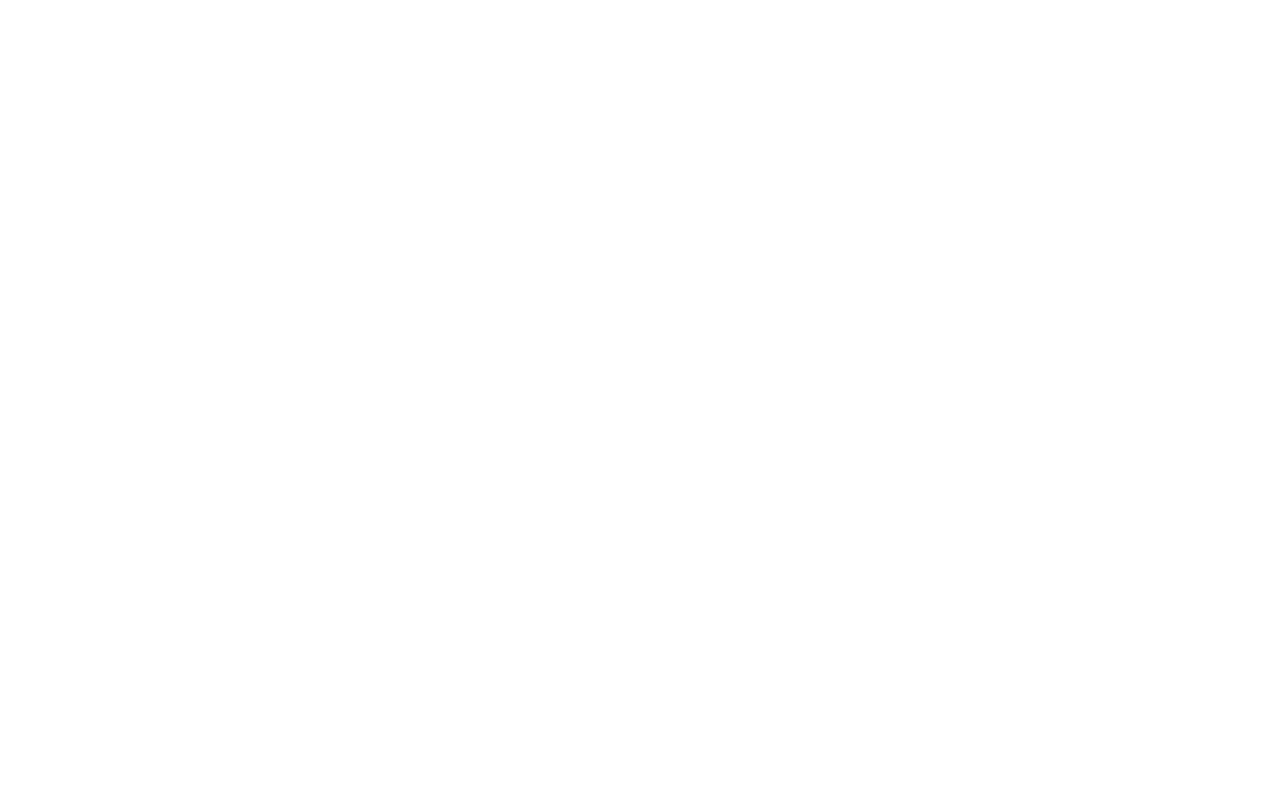
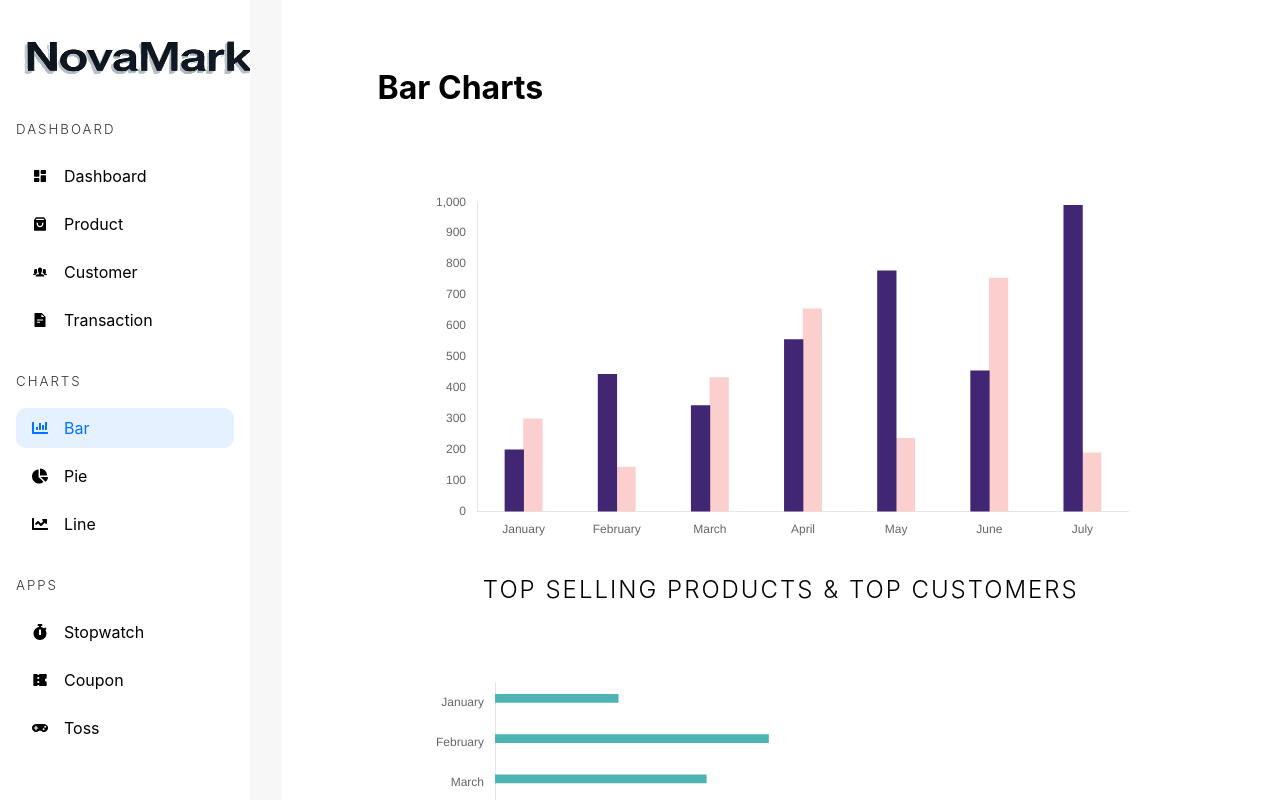
Before and after one commit to Sanskar-12/Most-Scalable-Ecommerce-Platform, a React (Vite) app in the folder admin-dashboard/: page /admin/chart/bar in a window 1280 px wide. Before the commit this address had no page. Built offline with nearby package versions, Linux system fonts and the light colour scheme.

Commit message:
bar charts done

```diff
--- a/admin-dashboard/src/App.tsx
+++ b/admin-dashboard/src/App.tsx
@@ -1,15 +1,22 @@
 import { BrowserRouter as Router, Routes, Route } from "react-router-dom";
 import { lazy, Suspense } from "react";
 import Loader from "./components/Loader";
-import CreateProduct from "./pages/management/Create-Product";
-import ProductManagement from "./pages/management/Product-Management";
-import TransactionManagement from "./pages/management/Transaction-Management";
 
 // Code splitting
 const Dashboard = lazy(() => import("./pages/Dashboard"));
 const Products = lazy(() => import("./pages/Products"));
 const Transactions = lazy(() => import("./pages/Transactions"));
 const Customers = lazy(() => import("./pages/Customers"));
+const CreateProduct = lazy(() => import("./pages/management/Create-Product"));
+const ProductManagement = lazy(
+  () => import("./pages/management/Product-Management")
+);
+const TransactionManagement = lazy(
+  () => import("./pages/management/Transaction-Management")
+);
+const BarCharts = lazy(() => import("./pages/charts/BarCharts"));
+const PieCharts = lazy(() => import("./pages/charts/PieCharts"));
+const LineCharts = lazy(() => import("./pages/charts/LineCharts"));
 
 const App = () => {
   return (
@@ -23,6 +30,9 @@
           <Route path="/admin/transaction" element={<Transactions />} />
 
           {/* Charts */}
+          <Route path="/admin/chart/bar" element={<BarCharts />} />
+          <Route path="/admin/chart/pie" element={<PieCharts />} />
+          <Route path="/admin/chart/line" element={<LineCharts />} />
 
           {/* Apps */}
 
--- /dev/null
+++ b/admin-dashboard/src/pages/charts/BarCharts.tsx
@@ -0,0 +1,56 @@
+import AdminSidebar from "../../components/AdminSidebar";
+import { BarChart } from "../../components/Charts";
+
+const months = [
+  "January",
+  "February",
+  "March",
+  "April",
+  "May",
+  "June",
+  "July",
+  "Aug",
+  "Sept",
+  "Oct",
+  "Nov",
+  "Dec",
+];
+
+const BarCharts = () => {
+  return (
+    <div className="admin-container">
+      <AdminSidebar />
+      <main className="chart-container">
+        <h1>Bar Charts</h1>
+        <section>
+          <BarChart
+            data_1={[200, 444, 343, 556, 778, 455, 990]}
+            data_2={[300, 144, 433, 655, 237, 755, 190]}
+            title_1="Products"
+            title_2="Users"
+            bgColor_1={`hsl(260,50%,30%)`}
+            bgColor_2={`hsl(360,90%,90%)`}
+          />
+          <h2>Top Selling Products & Top Customers</h2>
+        </section>
+        <section>
+          <BarChart
+            horizontal={true}
+            data_1={[
+              200, 444, 343, 556, 778, 455, 990, 444, 122, 334, 890, 909,
+            ]}
+            data_2={[]}
+            title_1="Products"
+            title_2=""
+            bgColor_1={`hsl(180, 40%, 50%)`}
+            bgColor_2=""
+            labels={months}
+          />
+          <h2>Orders throughout the years</h2>
+        </section>
+      </main>
+    </div>
+  );
+};
+
+export default BarCharts;
--- /dev/null
+++ b/admin-dashboard/src/pages/charts/LineCharts.tsx
@@ -0,0 +1,8 @@
+
+const LineCharts = () => {
+  return (
+    <div>LineCharts</div>
+  )
+}
+
+export default LineCharts
--- /dev/null
+++ b/admin-dashboard/src/pages/charts/PieCharts.tsx
@@ -0,0 +1,8 @@
+
+const PieCharts = () => {
+  return (
+    <div>PieCharts</div>
+  )
+}
+
+export default PieCharts
--- /dev/null
+++ b/admin-dashboard/src/styles/_charts.scss
@@ -0,0 +1,28 @@
+.chart-container {
+    background-color: white;
+    padding: 4rem;
+    overflow-y: auto;
+
+    >h1 {
+        margin: 0 0 5rem 2rem;
+
+    }
+
+    >section {
+        width: 80%;
+        margin: 4rem auto;
+
+        >div {
+            max-width: 25rem;
+            margin: auto;
+            margin-top: 6rem;
+            margin-bottom: -1rem;
+        }
+
+        >h2 {
+            margin: 2rem 0;
+            text-align: center;
+            @include heading(2px);
+        }
+    }
+}
--- a/admin-dashboard/src/styles/app.scss
+++ b/admin-dashboard/src/styles/app.scss
@@ -1,6 +1,7 @@
 @import "mixins";
 @import "dashboard";
 @import "products";
+@import "charts";
 
 :root {
   font-family: Inter, system-ui, Avenir, Helvetica, Arial, sans-serif;
```
